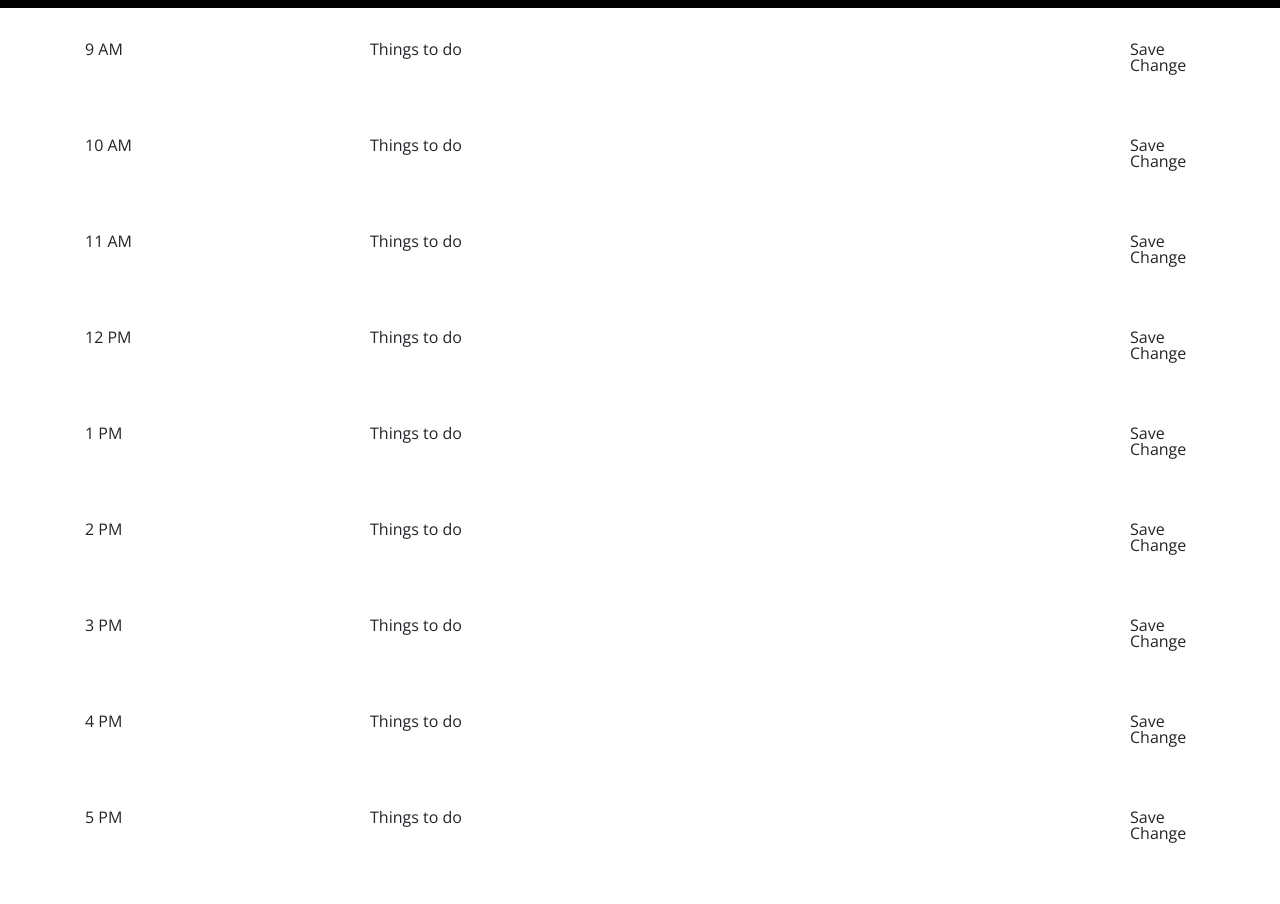
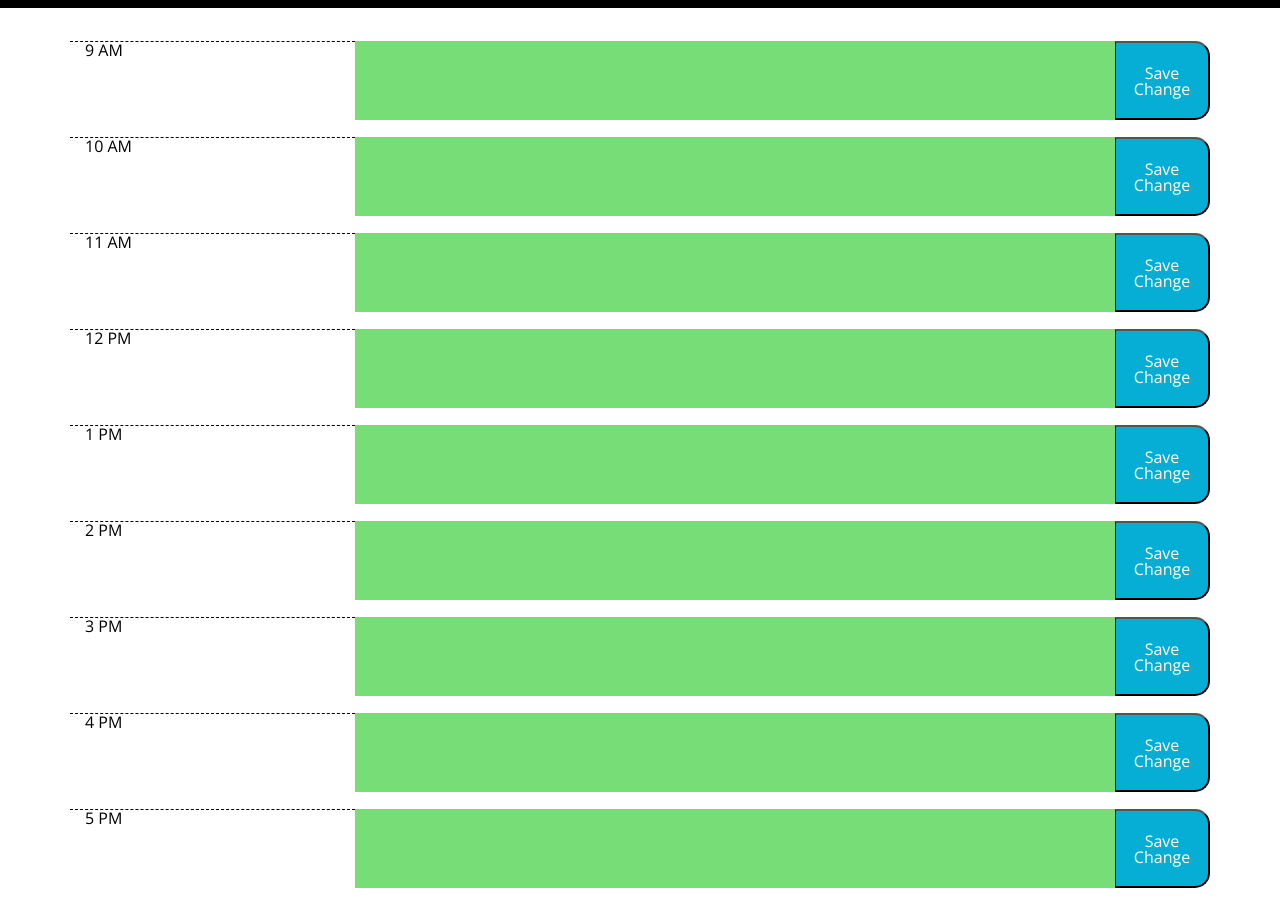
Before and after one commit to Patisasea/dayPlaner, a plain HTML site: page index.html in a window 1280 px wide. Shown: the part 260-1164 px from the top of the page. Drawn offline with nearby package versions, Linux system fonts and the light colour scheme.

Commit message:
Added java and updated the html

```diff
--- a/index.html
+++ b/index.html
@@ -30,49 +30,49 @@
     </header>
     <div class="container">
       <div class="row mb-3">
-        <div class="col-md-3 themed-grid-col">9 AM</div>
-        <div class="col-md-8 themed-grid-col 9 green" contenteditable="true">Things to do</div>
-        <div class="col-md-1 themed-grid-col button1">Save Change</div>
+        <div class="col-md-3 themed-grid-col hour">9 AM</div>
+        <div class="col-md-8 themed-grid-col 9 future" contenteditable="true"></div>
+        <button class="col-md-1 themed-grid-col saveBtn">Save Change</button>
       </div>
       <div class="row mb-3">
-        <div class="col-md-3 themed-grid-col">10 AM</div>
-        <div class="col-md-8 themed-grid-col 10 green" contenteditable="true">Things to do</div>
-        <div class="col-md-1 themed-grid-col button2">Save Change</div>
+        <div class="col-md-3 themed-grid-col hour">10 AM</div>
+        <div class="col-md-8 themed-grid-col 10 future" contenteditable="true"></div>
+        <button class="col-md-1 themed-grid-col saveBtn">Save Change</button>
       </div>
       <div class="row mb-3">
-        <div class="col-md-3 themed-grid-col">11 AM</div>
-        <div class="col-md-8 themed-grid-col 11 green" contenteditable="true">Things to do</div>
-        <div class="col-md-1 themed-grid-col button3">Save Change</div>
+        <div class="col-md-3 themed-grid-col hour">11 AM</div>
+        <div class="col-md-8 themed-grid-col 11 future" contenteditable="true"></div>
+        <button class="col-md-1 themed-grid-col saveBtn">Save Change</button>
       </div>
       <div class="row mb-3">
-        <div class="col-md-3 themed-grid-col">12 PM</div>
-        <div class="col-md-8 themed-grid-col 12 green" contenteditable="true">Things to do</div>
-        <div class="col-md-1 themed-grid-col button4">Save Change</div>
+        <div class="col-md-3 themed-grid-col hour">12 PM</div>
+        <div class="col-md-8 themed-grid-col 12 future" contenteditable="true"></div>
+        <button class="col-md-1 themed-grid-col saveBtn">Save Change</button>
       </div>
       <div class="row mb-3">
-        <div class="col-md-3 themed-grid-col">1 PM</div>
-        <div class="col-md-8 themed-grid-col 1 green" contenteditable="true">Things to do</div>
-        <div class="col-md-1 themed-grid-col button5">Save Change</div>
+        <div class="col-md-3 themed-grid-col hour">1 PM</div>
+        <div class="col-md-8 themed-grid-col 1 future" contenteditable="true"></div>
+        <button class="col-md-1 themed-grid-col saveBtn">Save Change</button>
       </div>
       <div class="row mb-3">
-        <div class="col-md-3 themed-grid-col">2 PM</div>
-        <div class="col-md-8 themed-grid-col 2 green" contenteditable="true">Things to do</div>
-        <div class="col-md-1 themed-grid-col button6">Save Change</div>
+        <div class="col-md-3 themed-grid-col hour">2 PM</div>
+        <div class="col-md-8 themed-grid-col 2 future" contenteditable="true"></div>
+        <button class="col-md-1 themed-grid-col saveBtn">Save Change</button>
       </div>
       <div class="row mb-3">
-        <div class="col-md-3 themed-grid-col">3 PM</div>
-        <div class="col-md-8 themed-grid-col 3 green" contenteditable="true">Things to do</div>
-        <div class="col-md-1 themed-grid-col button7">Save Change</div>
+        <div class="col-md-3 themed-grid-col hour">3 PM</div>
+        <div class="col-md-8 themed-grid-col 3 future" contenteditable="true"></div>
+        <button class="col-md-1 themed-grid-col saveBtn">Save Change</button>
       </div>
       <div class="row mb-3">
-        <div class="col-md-3 themed-grid-col">4 PM</div>
-        <div class="col-md-8 themed-grid-col 4 green" contenteditable="true">Things to do</div>
-        <div class="col-md-1 themed-grid-col button8">Save Change</div>
+        <div class="col-md-3 themed-grid-col hour">4 PM</div>
+        <div class="col-md-8 themed-grid-col 4 future" contenteditable="true"></div>
+        <button class="col-md-1 themed-grid-col saveBtn">Save Change</button>
       </div>
       <div class="row mb-3">
-        <div class="col-md-3 themed-grid-col">5 PM</div>
-        <div class="col-md-8 themed-grid-col 5 green" contenteditable="true">Things to do</div>
-        <div class="col-md-1 themed-grid-col button9">Save Change</div>
+        <div class="col-md-3 themed-grid-col hour">5 PM</div>
+        <div class="col-md-8 themed-grid-col 5 future" contenteditable="true"></div>
+        <button class="col-md-1 themed-grid-col saveBtn">Save Change</button>
       </div>
       <!-- Time>Save Changes go here -->
     </div>
```
Also changed, not shown: script.js (added, +35 -0 lines).
